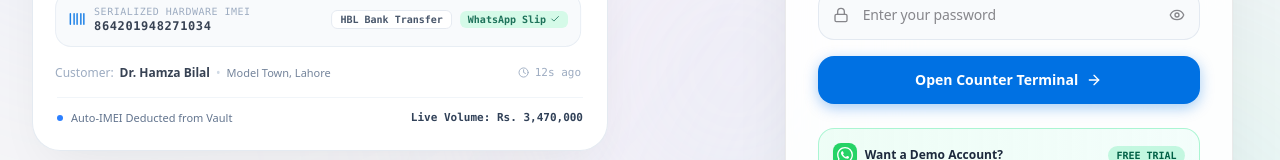
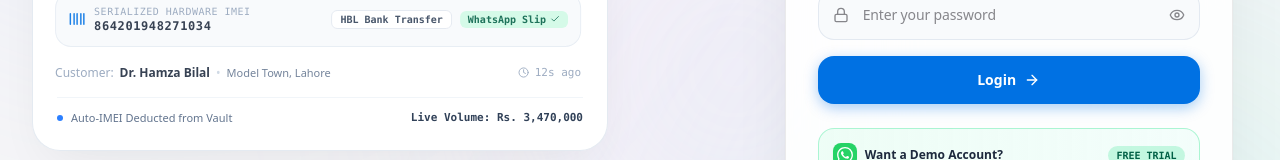
Before and after one commit to huzaifabahawalpur27-coder/mobile, a React (Vite) app: page / in a window 1280 px wide. Shown: the part 496-656 px from the top of the page. Built offline with nearby package versions, Linux system fonts and the light colour scheme; no server answers; the database is empty.

Commit message:
fix(login): update login button text to 'Login'

```diff
--- a/src/pages/Login.jsx
+++ b/src/pages/Login.jsx
@@ -596,7 +596,7 @@
                     />
                   ) : (
                     <>
-                      <span>Open Counter Terminal</span>
+                      <span>Login</span>
                       <ArrowRight size={16} />
                     </>
                   )}
```
